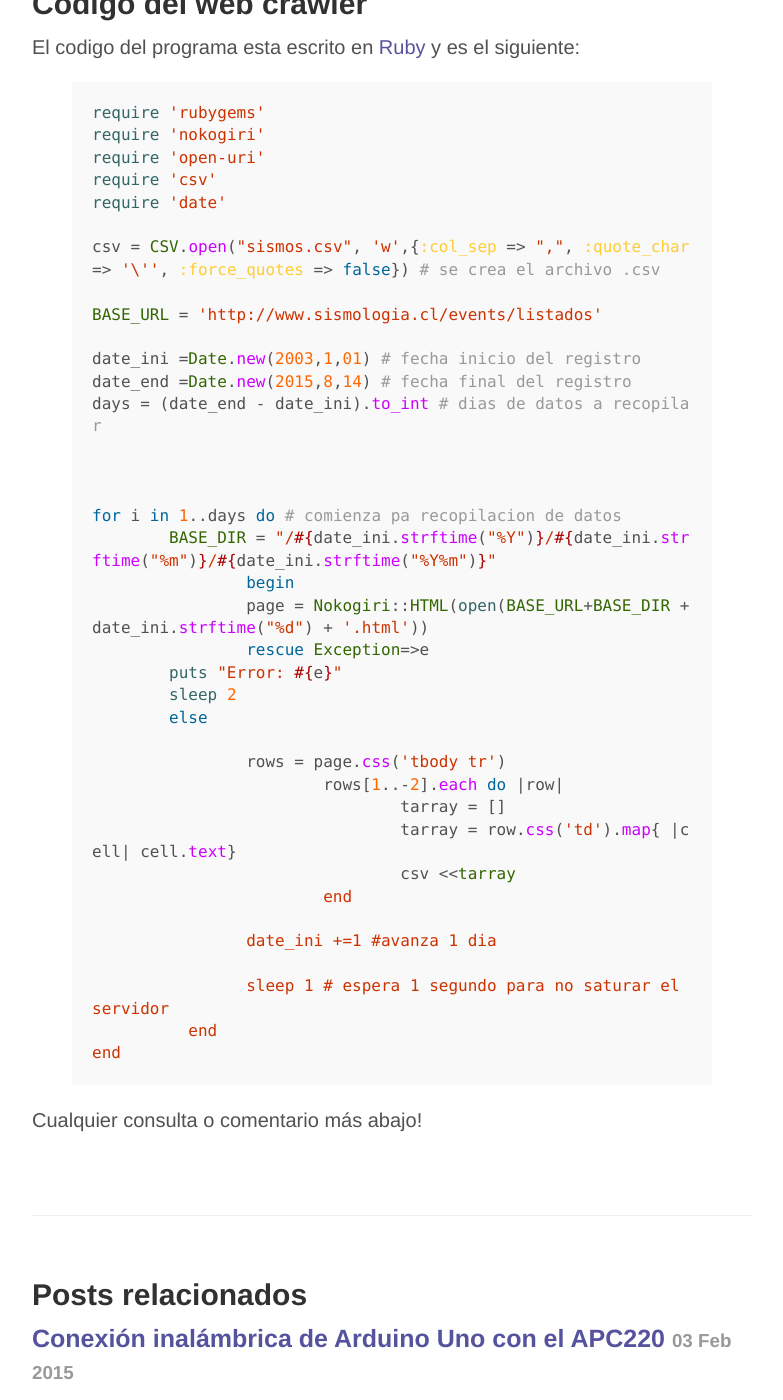
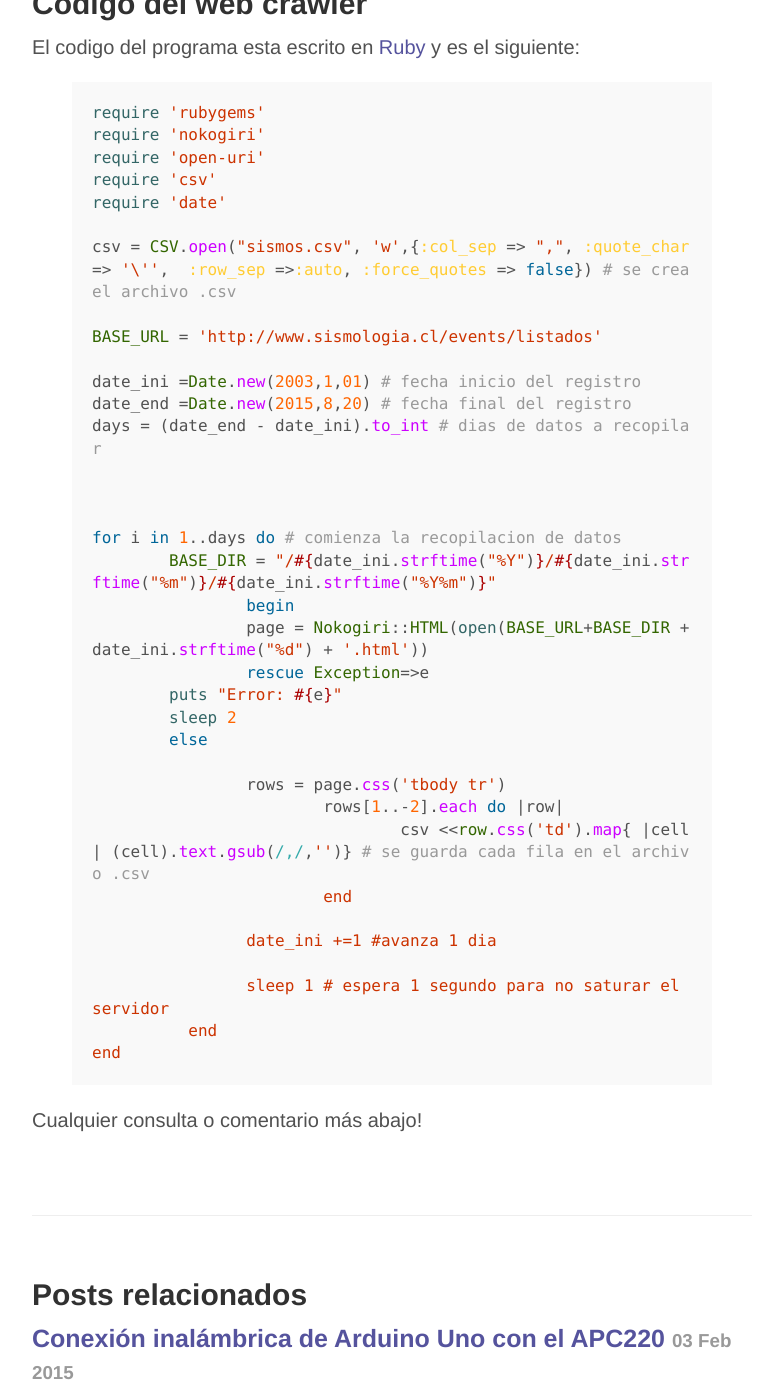
Before and after one commit to benjad/benjad.github.io, a Jekyll site: the page built from _posts/2015-08-21-base-de-datos-sismos-chile.md, in a window 1280 px wide and 1400 px high, scrolled down 773 px. Shown: the whole window, without its empty margins (248-1031 px from the left). Built offline with Jekyll 4.4.1, drawn with Linux system fonts in a browser that asks for light colours; Markdown is read by kramdown in place of the engine named in the settings; comment, search, counter and statistics services are not loaded.

Commit message:
fix code last post

```diff
--- a/_posts/2015-08-21-base-de-datos-sismos-chile.md
+++ b/_posts/2015-08-21-base-de-datos-sismos-chile.md
@@ -27,17 +27,17 @@ require 'open-uri'
 require 'csv'
 require 'date'
 
-csv = CSV.open("sismos.csv", 'w',{:col_sep => ",", :quote_char => '\'', :force_quotes => false}) # se crea el archivo .csv
+csv = CSV.open("sismos.csv", 'w',{:col_sep => ",", :quote_char => '\'',  :row_sep =>:auto, :force_quotes => false}) # se crea el archivo .csv
 
 BASE_URL = 'http://www.sismologia.cl/events/listados'
 
 date_ini =Date.new(2003,1,01) # fecha inicio del registro
-date_end =Date.new(2015,8,14) # fecha final del registro
+date_end =Date.new(2015,8,20) # fecha final del registro
 days = (date_end - date_ini).to_int # dias de datos a recopilar
 
 
 
-for i in 1..days do # comienza pa recopilacion de datos
+for i in 1..days do # comienza la recopilacion de datos
 	BASE_DIR = "/#{date_ini.strftime("%Y")}/#{date_ini.strftime("%m")}/#{date_ini.strftime("%Y%m")}"
 		begin
 		page = Nokogiri::HTML(open(BASE_URL+BASE_DIR + date_ini.strftime("%d") + '.html'))
@@ -48,9 +48,7 @@ for i in 1..days do # comienza pa recopilacion de datos
 
 		rows = page.css('tbody tr')
 			rows[1..-2].each do |row|
-				tarray = []
-			 	tarray = row.css('td').map{ |cell| cell.text}
-				csv <<tarray
+				csv <<row.css('td').map{ |cell| (cell).text.gsub(/,/,'')} # se guarda cada fila en el archivo .csv
 			end
 
 		date_ini +=1 #avanza 1 dia
```
